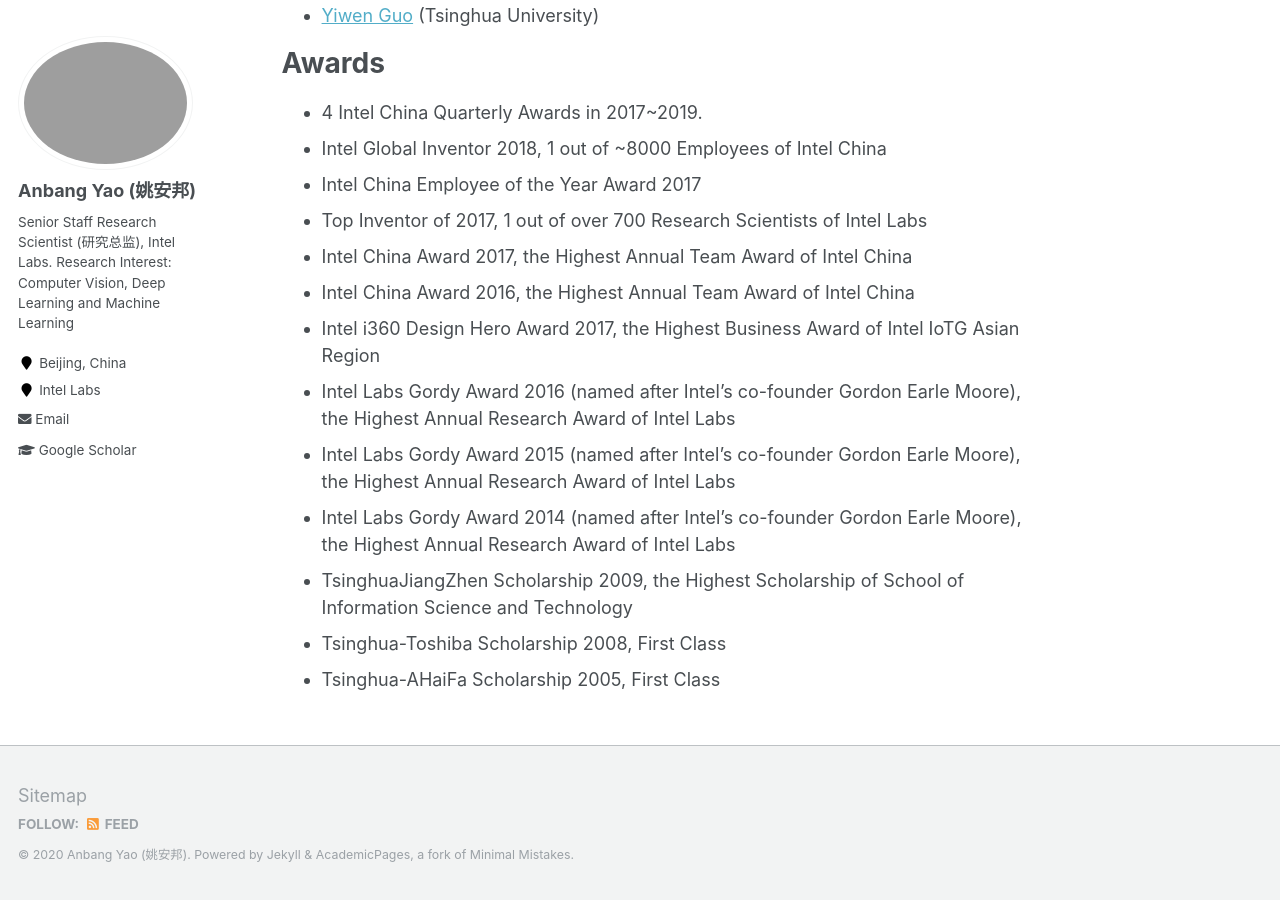
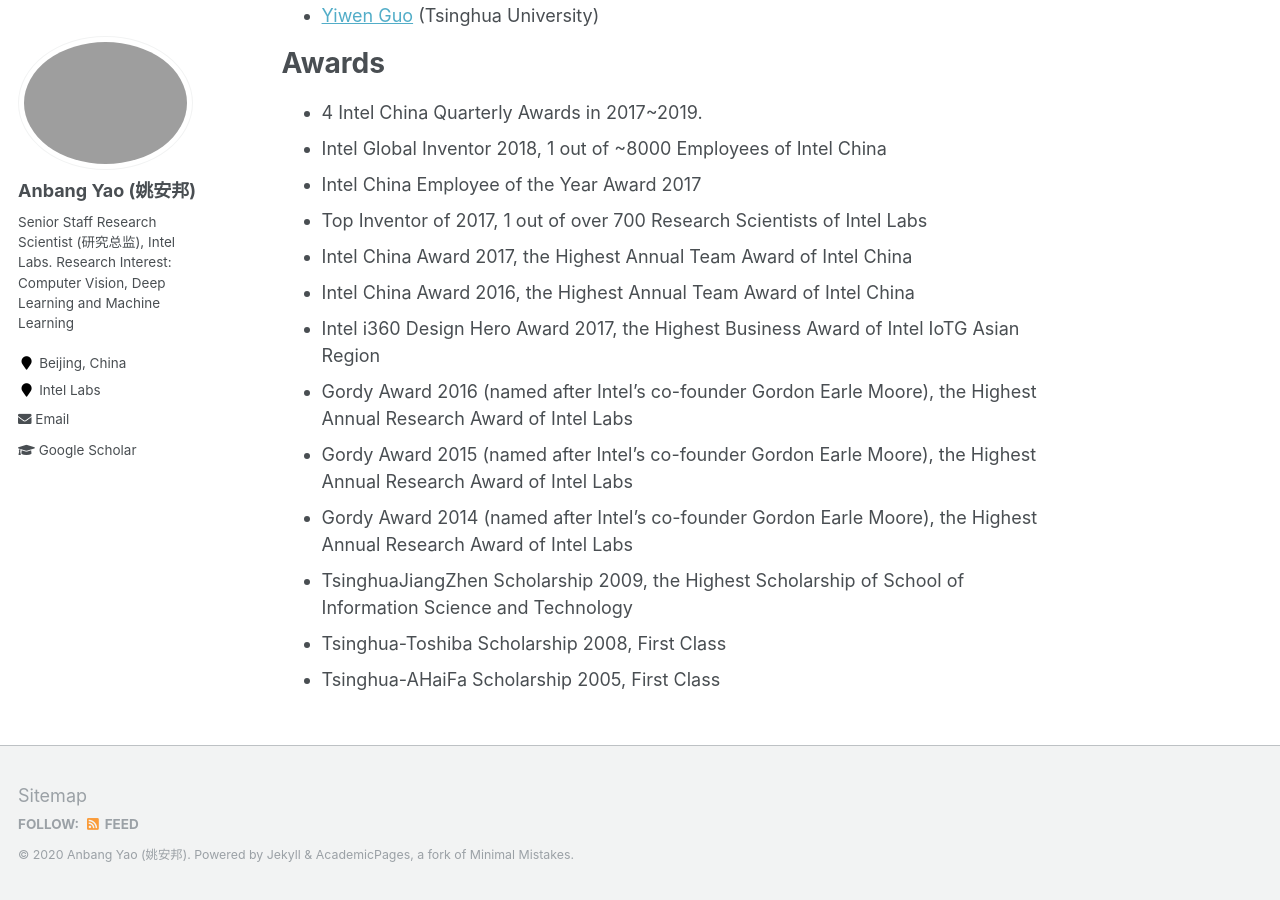
Before and after one commit to YaoAnbang/YaoAnbang.github.io, a Jekyll site: the page built from _pages/about.md, in a window 1280 px wide and 900 px high, scrolled down 4085 px. Built offline with Jekyll 4.4.1, drawn with Linux system fonts in a browser that asks for light colours.

Commit message:
Update about.md

```diff
--- a/_pages/about.md
+++ b/_pages/about.md
@@ -109,9 +109,9 @@
 + Intel China Award 2017, the Highest Annual Team Award of Intel China
 + Intel China Award 2016, the Highest Annual Team Award of Intel China
 + Intel i360 Design Hero Award 2017, the Highest Business Award of Intel IoTG Asian Region
-+ Intel Labs Gordy Award 2016 (named after Intel's co-founder Gordon Earle Moore), the Highest Annual Research Award of Intel Labs
-+ Intel Labs Gordy Award 2015 (named after Intel's co-founder Gordon Earle Moore), the Highest Annual Research Award of Intel Labs
-+ Intel Labs Gordy Award 2014 (named after Intel's co-founder Gordon Earle Moore), the Highest Annual Research Award of Intel Labs
++ Gordy Award 2016 (named after Intel's co-founder Gordon Earle Moore), the Highest Annual Research Award of Intel Labs
++ Gordy Award 2015 (named after Intel's co-founder Gordon Earle Moore), the Highest Annual Research Award of Intel Labs
++ Gordy Award 2014 (named after Intel's co-founder Gordon Earle Moore), the Highest Annual Research Award of Intel Labs
 + TsinghuaJiangZhen Scholarship 2009, the Highest Scholarship of School of Information Science and Technology
 + Tsinghua-Toshiba Scholarship 2008, First Class
 + Tsinghua-AHaiFa Scholarship 2005, First Class
```
